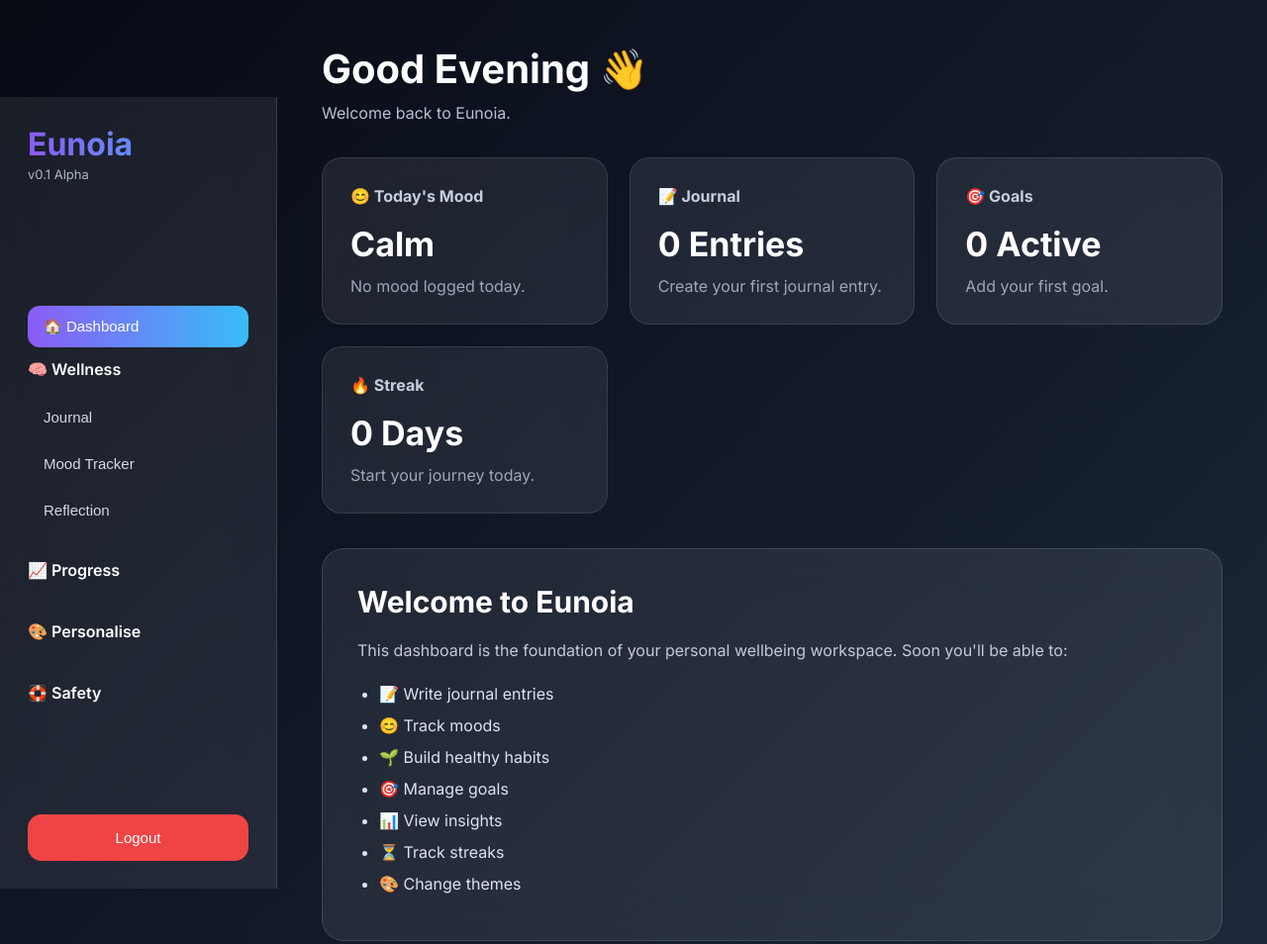
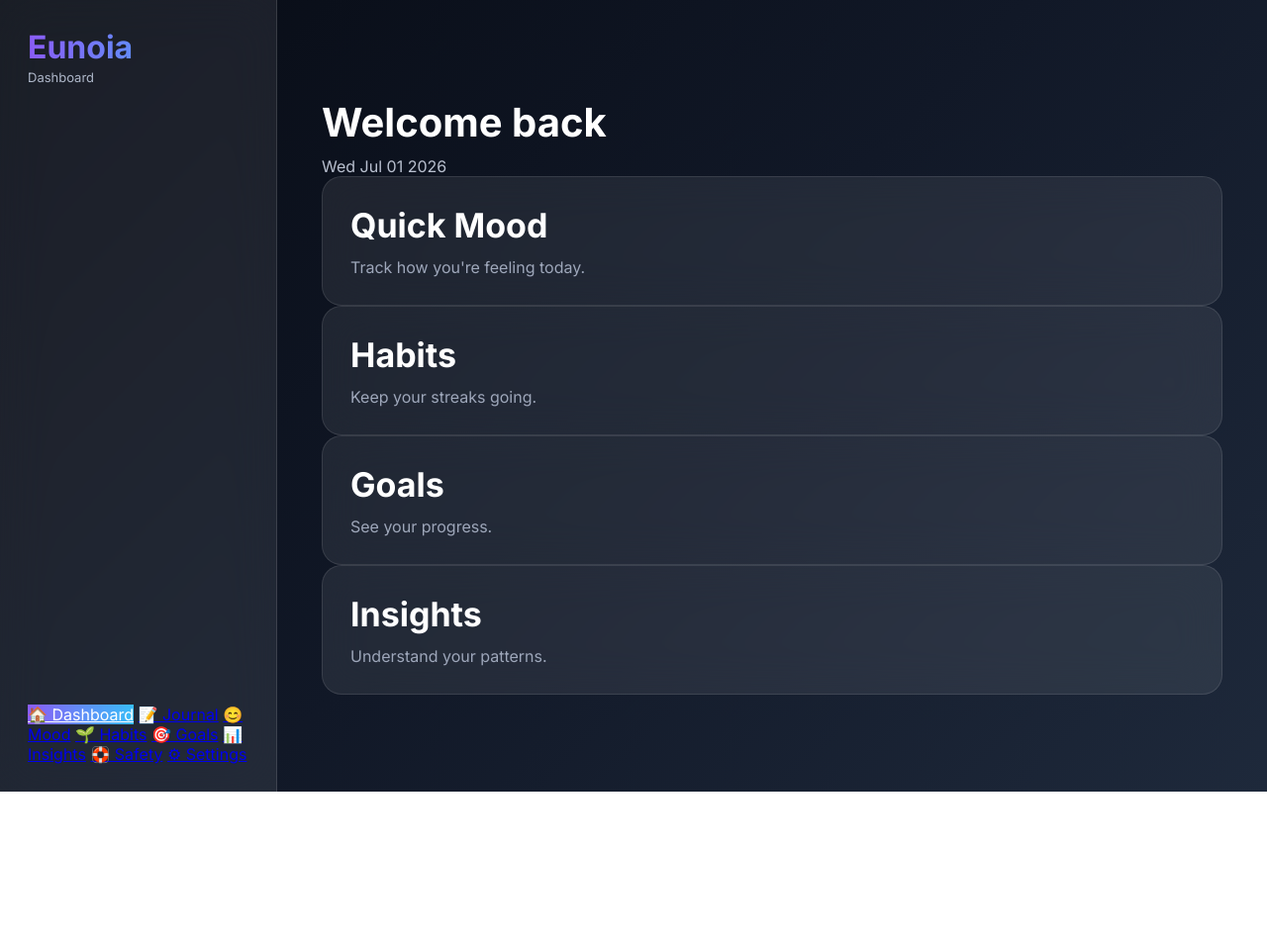
Before and after one commit to Genuizy/Eunoia, a plain HTML site: page dashboard.html in a window 1280 px wide. Shown: the top 954 px of the page at 99% size. After the commit the page ends 800 px from the top, so only its background shows below. Drawn offline with Linux system fonts and the light colour scheme.

Commit message:
Update dashboard.html

```diff
--- a/dashboard.html
+++ b/dashboard.html
@@ -11,9 +11,6 @@
     <link rel="stylesheet" href="css/style.css">
     <link rel="stylesheet" href="css/dashboard.css">
 
-    <link rel="preconnect" href="https://fonts.googleapis.com">
-    <link rel="preconnect" href="https://fonts.gstatic.com" crossorigin>
-
     <link href="https://fonts.googleapis.com/css2?family=Inter:wght@300;400;500;600;700&display=swap" rel="stylesheet">
 
 </head>
@@ -25,62 +22,22 @@
     <div class="brand">
 
         <h2>Eunoia</h2>
-        <span>v0.1 Alpha</span>
+        <span>Dashboard</span>
 
     </div>
 
-    <nav>
+    <nav class="sidebar-nav">
 
-        <button class="menu-btn active">
-            🏠 Dashboard
-        </button>
-
-        <details open>
-
-            <summary>🧠 Wellness</summary>
-
-            <button>Journal</button>
-            <button>Mood Tracker</button>
-            <button>Reflection</button>
-
-        </details>
-
-        <details>
-
-            <summary>📈 Progress</summary>
-
-            <button>Habits</button>
-            <button>Goals</button>
-            <button>Streaks</button>
-            <button>Insights</button>
-
-        </details>
-
-        <details>
-
-            <summary>🎨 Personalise</summary>
-
-            <button>Themes</button>
-            <button>Wallpapers</button>
-
-        </details>
-
-        <details>
-
-            <summary>🛟 Safety</summary>
-
-            <button>Grounding</button>
-            <button>Resources</button>
-
-        </details>
+        <a class="active" href="dashboard.html">🏠 Dashboard</a>
+        <a href="journal.html">📝 Journal</a>
+        <a href="mood.html">😊 Mood</a>
+        <a href="habits.html">🌱 Habits</a>
+        <a href="goals.html">🎯 Goals</a>
+        <a href="insights.html">📊 Insights</a>
+        <a href="safety.html">🛟 Safety</a>
+        <a href="settings.html">⚙ Settings</a>
 
     </nav>
-
-    <button id="logoutBtn" class="logout">
-
-        Logout
-
-    </button>
 
 </div>
 
@@ -88,147 +45,42 @@
 
     <header>
 
-        <div>
-
-            <h1>Good Evening 👋</h1>
-
-            <p>
-                Welcome back to Eunoia.
-            </p>
-
-        </div>
+        <h1>Welcome back</h1>
+        <p id="currentDate"></p>
 
     </header>
 
-    <section class="cards">
+    <section class="grid">
 
         <div class="card">
-
-            <h3>😊 Today's Mood</h3>
-
-            <h2>Calm</h2>
-
-            <p>No mood logged today.</p>
-
+            <h2>Quick Mood</h2>
+            <p>Track how you're feeling today.</p>
         </div>
 
         <div class="card">
-
-            <h3>📝 Journal</h3>
-
-            <h2>0 Entries</h2>
-
-            <p>Create your first journal entry.</p>
-
+            <h2>Habits</h2>
+            <p>Keep your streaks going.</p>
         </div>
 
         <div class="card">
-
-            <h3>🎯 Goals</h3>
-
-            <h2>0 Active</h2>
-
-            <p>Add your first goal.</p>
-
+            <h2>Goals</h2>
+            <p>See your progress.</p>
         </div>
 
         <div class="card">
-
-            <h3>🔥 Streak</h3>
-
-            <h2>0 Days</h2>
-
-            <p>Start your journey today.</p>
-
+            <h2>Insights</h2>
+            <p>Understand your patterns.</p>
         </div>
-
-    </section>
-
-    <section class="large-card">
-
-        <h2>Welcome to Eunoia</h2>
-
-        <p>
-
-            This dashboard is the foundation of your personal wellbeing workspace.
-
-            Soon you'll be able to:
-
-        </p>
-
-        <ul>
-
-            <li>📝 Write journal entries</li>
-
-            <li>😊 Track moods</li>
-
-            <li>🌱 Build healthy habits</li>
-
-            <li>🎯 Manage goals</li>
-
-            <li>📊 View insights</li>
-
-            <li>⏳ Track streaks</li>
-
-            <li>🎨 Change themes</li>
-
-        </ul>
 
     </section>
 
 </div>
 
 <script>
-
-if(localStorage.getItem("eunoiaUnlocked")!=="true"){
-
-    window.location="index.html";
-
-}
-
-document.getElementById("logoutBtn").onclick=function(){
-
-    localStorage.removeItem("eunoiaUnlocked");
-
-    window.location="index.html";
-
-}
-.sidebar nav a{
-
-    display:block;
-
-    padding:12px 14px;
-
-    margin:6px 0;
-
-    border-radius:12px;
-
-    text-decoration:none;
-
-    color:#DCE3F2;
-
-    background:rgba(255,255,255,.05);
-
-    transition:.2s;
-
-}
-
-.sidebar nav a:hover{
-
-    background:rgba(255,255,255,.12);
-
-    transform:translateX(4px);
-
-}
-
-.sidebar nav a.active{
-
-    background:linear-gradient(90deg,#8B5CF6,#38BDF8);
-
-    color:white;
-
-}
+    document.getElementById("currentDate").textContent =
+        new Date().toDateString();
 </script>
 
 </body>
+
 </html>
```
